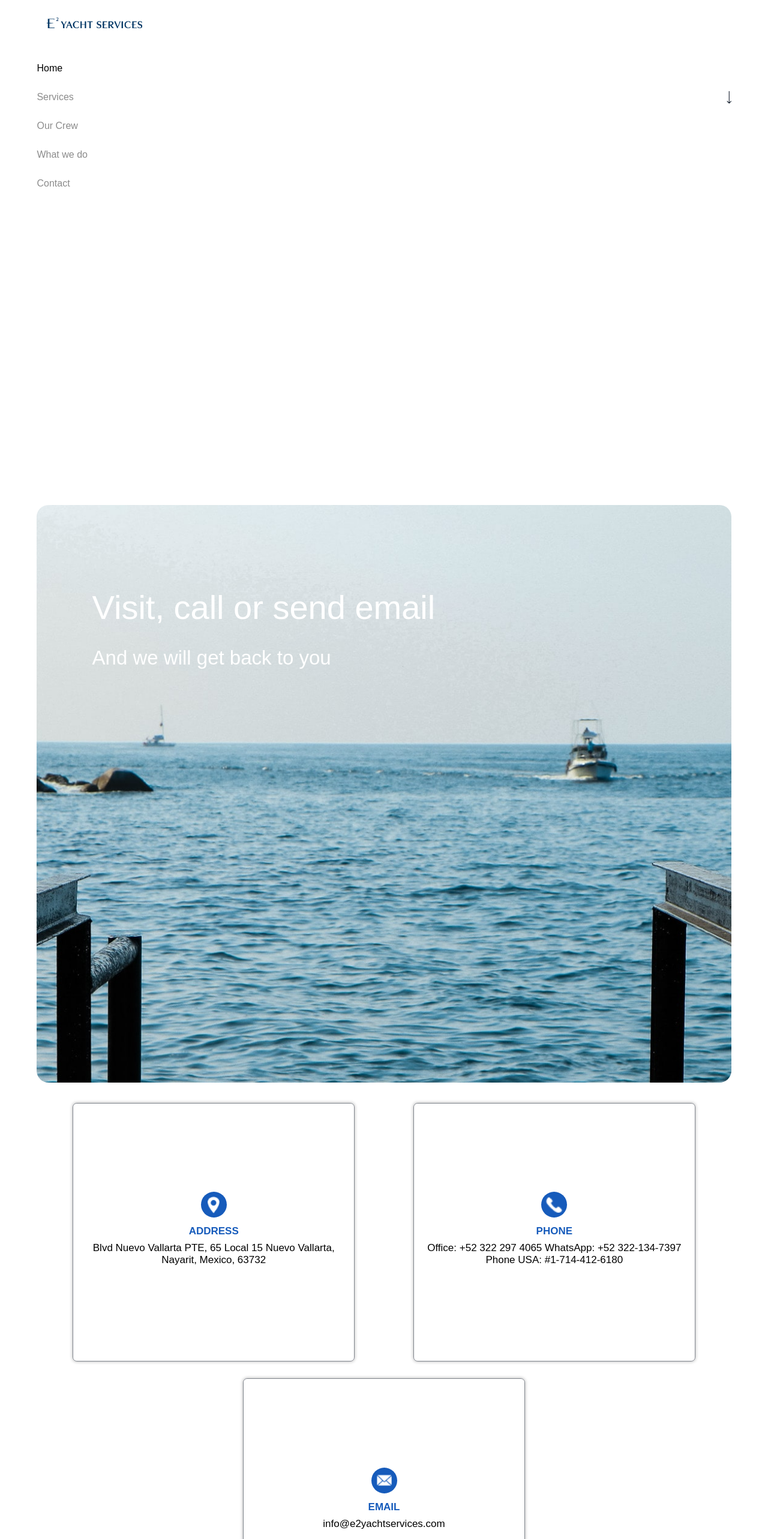
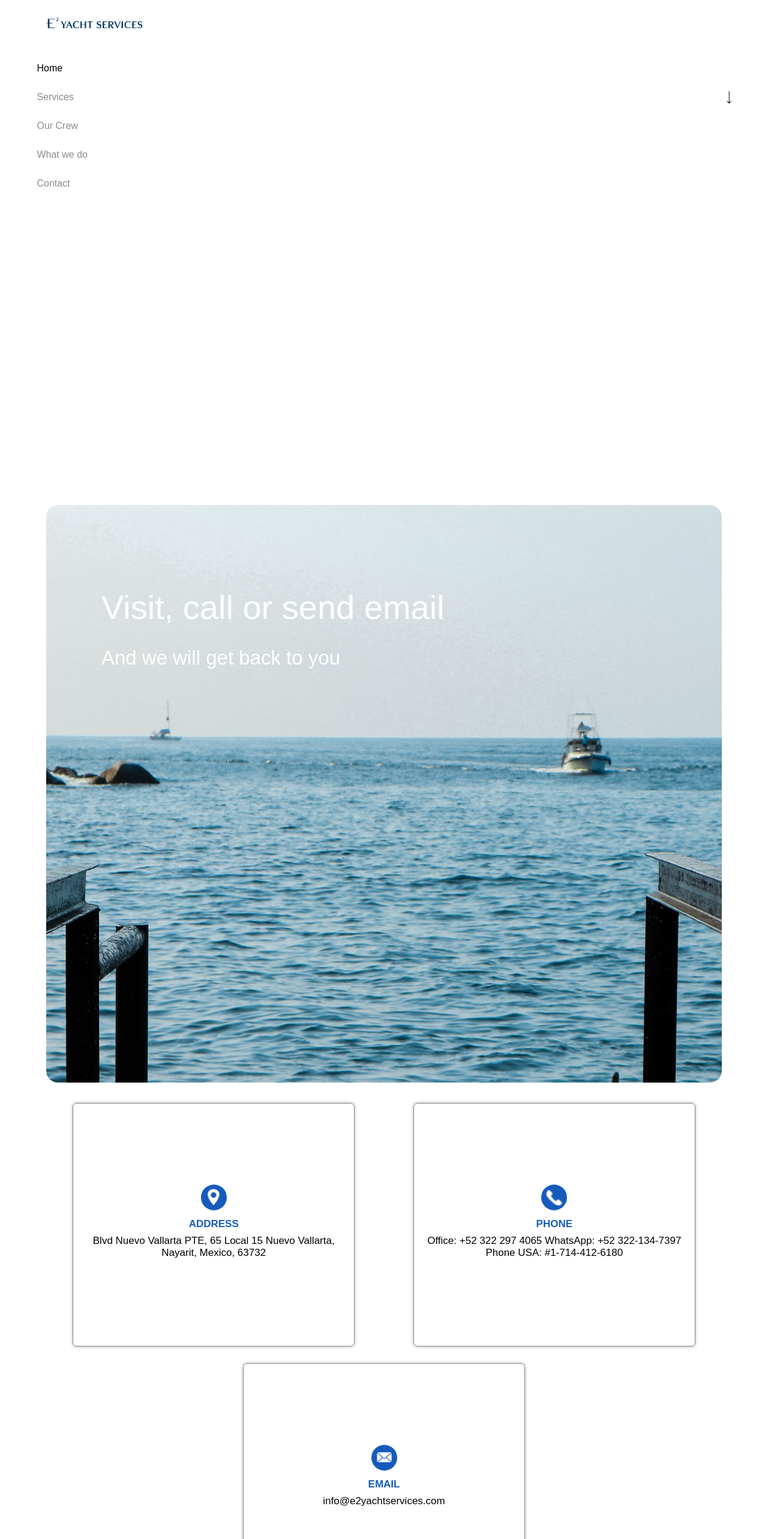
Before and after one commit to justinait/e2yacht, a React (Vite) app: page /contact in a window 1280 px wide. Shown: the top 2566 px of the page at 60% size. Built offline with nearby package versions, Linux system fonts and the light colour scheme; a web font is replaced by a local one.

Commit message:
contact tablet

```diff
--- a/src/Components/Contact/Contact.css
+++ b/src/Components/Contact/Contact.css
@@ -139,7 +139,7 @@
     .cardContactDiv {
         margin: 14px 0;
         width: 35vw;
-        height: 32vw;
+        height: 30vw;
         padding: 10px;
     }
     .cardsContactContainer {
--- a/src/index.css
+++ b/src/index.css
@@ -92,6 +92,7 @@ h2 {
 @media(min-width: 600px){
   .heroImages {
     padding: 7.2% 7.2% 0;
+    margin: 0px 6%;
   }
   .titlesHome {
     font-size: 14px;
```
